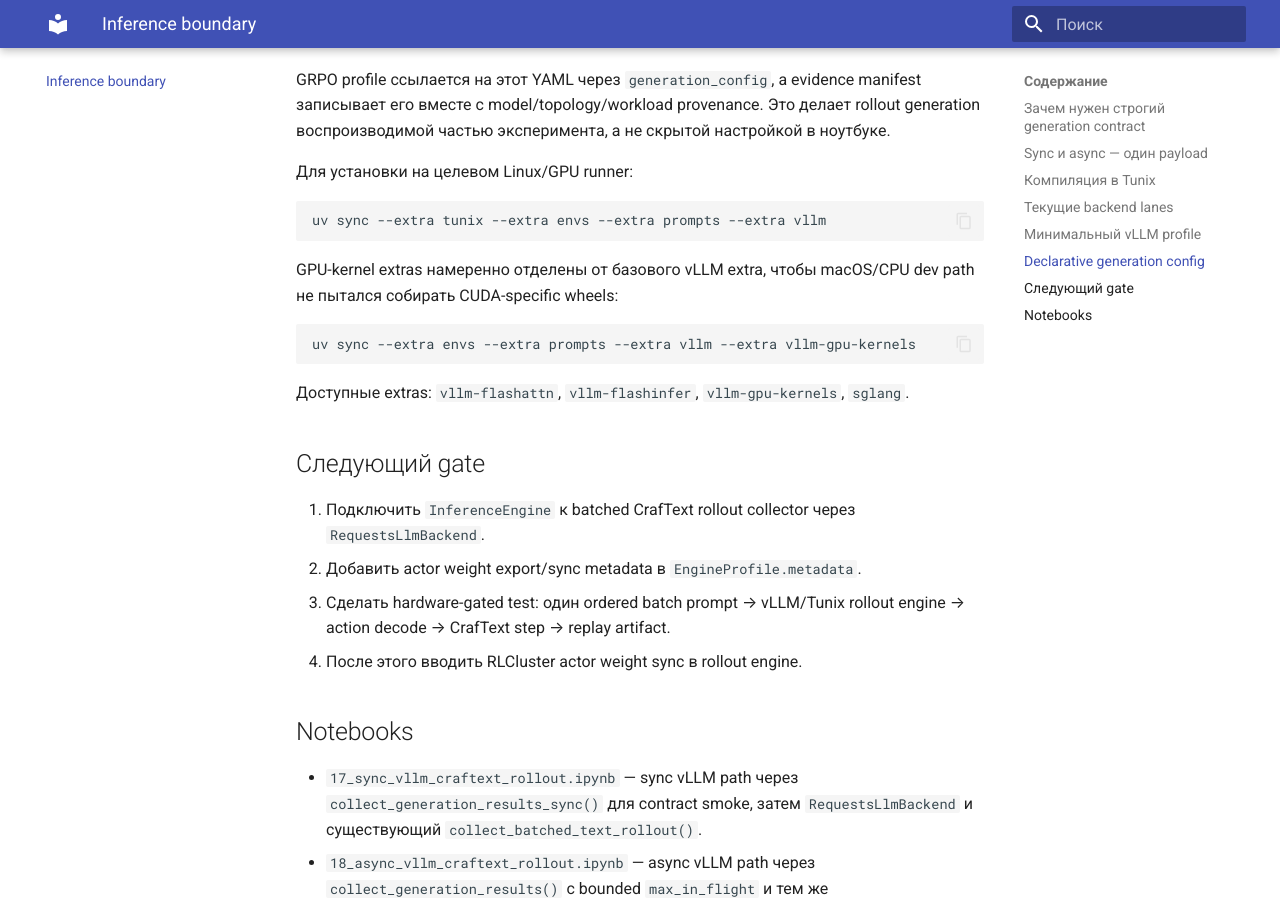
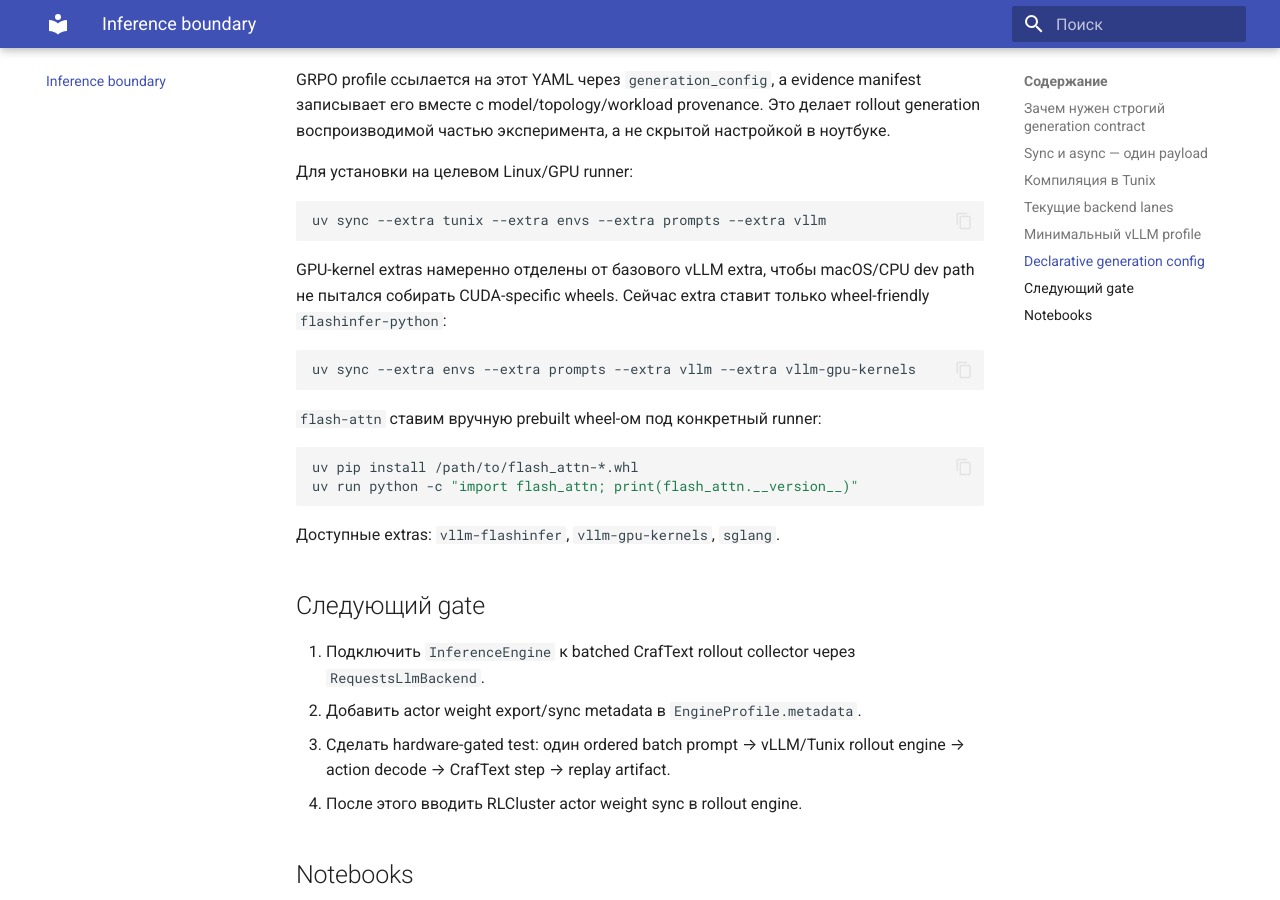
Before and after one commit to Lukashevskiy/tunix-agents, an MkDocs documentation site: the page built from docs/inference.md, in a window 1280 px wide and 900 px high, scrolled down 3572 px. Built offline with MkDocs 1.6.1 and Material for MkDocs 9.7.7, drawn with Linux system fonts in a browser that asks for light colours.

Commit message:
chore: make flash attention a manual wheel install

````diff
--- a/docs/inference.md
+++ b/docs/inference.md
@@ -156,13 +156,21 @@ uv sync --extra tunix --extra envs --extra prompts --extra vllm
 ```
 
 GPU-kernel extras намеренно отделены от базового vLLM extra, чтобы macOS/CPU dev path не
-пытался собирать CUDA-specific wheels:
+пытался собирать CUDA-specific wheels. Сейчас extra ставит только wheel-friendly
+`flashinfer-python`:
 
 ```bash
 uv sync --extra envs --extra prompts --extra vllm --extra vllm-gpu-kernels
 ```
 
-Доступные extras: `vllm-flashattn`, `vllm-flashinfer`, `vllm-gpu-kernels`, `sglang`.
+`flash-attn` ставим вручную prebuilt wheel-ом под конкретный runner:
+
+```bash
+uv pip install /path/to/flash_attn-*.whl
+uv run python -c "import flash_attn; print(flash_attn.__version__)"
+```
+
+Доступные extras: `vllm-flashinfer`, `vllm-gpu-kernels`, `sglang`.
 
 ## Следующий gate
 
--- a/pyproject.toml
+++ b/pyproject.toml
@@ -29,9 +29,8 @@ interop = ["safetensors>=0.4.5"]
 examples = ["jupyterlab>=4.0", "matplotlib>=3.8", "pillow>=10.0"]
 prompts = ["megaprompt"]
 vllm = ["vllm", "transformers>=4.45"]
-vllm-flashattn = ["flash-attn"]
 vllm-flashinfer = ["flashinfer-python"]
-vllm-gpu-kernels = ["flash-attn", "flashinfer-python"]
+vllm-gpu-kernels = ["flashinfer-python"]
 sglang = ["sglang"]
 dev = ["pytest>=8.3", "pytest-cov>=6.0", "pytest-benchmark>=5.1", "ruff>=0.6", "mypy>=1.11", "types-PyYAML>=6.0", "flashbax==0.1.3"]
 docs = ["mkdocs-material>=9.5", "sphinx>=7.3", "sphinx-autodoc-typehints>=2.1"]
````
Also changed, not shown: README.md (+10 -1 lines), 2 other files.
